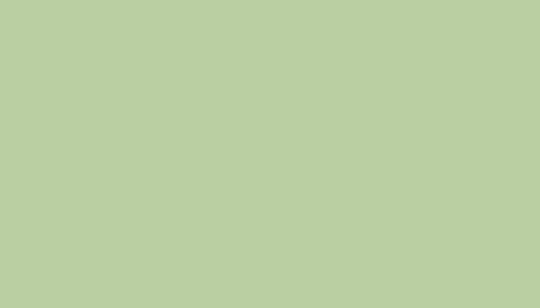
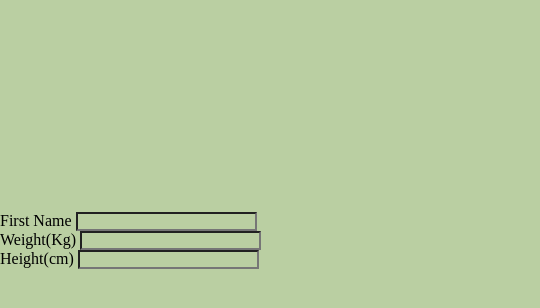
Before and after one commit to CarolANikolic/bmi-calculator, a plain HTML site: page src/index.html in a window 1280 px wide. Shown: the full height of the page, 0-540 px from the left. Drawn offline with Linux system fonts and the light colour scheme.

Commit message:
feat:add bmi inputs

```diff
--- a/assets/components/navbar.js
+++ /dev/null
@@ -1,12 +0,0 @@
-const body = document.querySelector('body');
-const header = document.createElement('header');
-
-header.innerHTML = `
-    <nav>
-        <div class="logo">
-            <img src="assets/images/logo.svg"></img>
-        </div>
-    </nav>
-`
-
-body.prepend(header)
--- /dev/null
+++ b/src/assets/objects/info.js
@@ -0,0 +1,18 @@
+const info = [
+    {
+        for: "name",
+        label: "First Name",
+        type: "text"
+    },
+    {
+        for: "weight",
+        label: "Weight(Kg)",
+        type: "number"
+    },
+    {
+        for: "height",
+        label: "Height(cm)",
+        type: "float"
+    }
+];
+export default info
--- /dev/null
+++ b/src/components/Input/index.js
@@ -0,0 +1,12 @@
+const addInput = (name, label, type) => {
+    const inputSection = document.createElement('section');
+
+    const inputBox = document.createElement('div');
+    inputBox.innerHTML = `
+    <label for=${name}>${label}</label>
+    <input type=${type} id=${name} name=${name}>
+    `
+    inputSection.prepend(inputBox);
+    return inputBox
+}
+export default addInput
--- /dev/null
+++ b/src/components/Navbar/index.js
@@ -0,0 +1,16 @@
+const NavBar = () => {
+    const body = document.querySelector('body');
+    const header = document.createElement('header');
+
+    header.innerHTML = `
+        <nav>
+            <div class="logo">
+                <img src="/public/images/logo.svg"></img>
+            </div>
+        </nav>
+    `
+
+    body.prepend(header)
+}
+
+export default NavBar
--- a/index.html
+++ b/src/index.html
@@ -4,7 +4,7 @@
     <meta charset="UTF-8">
     <meta http-equiv="X-UA-Compatible" content="IE=edge">
     <meta name="viewport" content="width=device-width, initial-scale=1.0">
-    <link rel="stylesheet" href="assets/global.css">
+    <link rel="stylesheet" href="./global.css">
     <title>BMI Calculator</title>
 </head>
 
@@ -12,7 +12,6 @@
     <main>
 
     </main>
-
 </body>
-<script type="module" src="assets/components/navbar.js"></script>
+<script type="module" src="./index.js"></script>
 </html>
--- /dev/null
+++ b/src/index.js
@@ -0,0 +1,13 @@
+import NavBar from "./components/Navbar/index.js";
+import info from "./assets/objects/info.js";
+import addInput from "./components/Input/index.js";
+
+const main = document.querySelector("main");
+
+NavBar();
+
+info.map((field) => {
+
+    main.append(addInput(field.for, field.label, field.type))
+
+});
```
Also changed, not shown: public/images/logo.svg (renamed from assets/images/logo.svg), src/global.css (renamed from assets/global.css).
